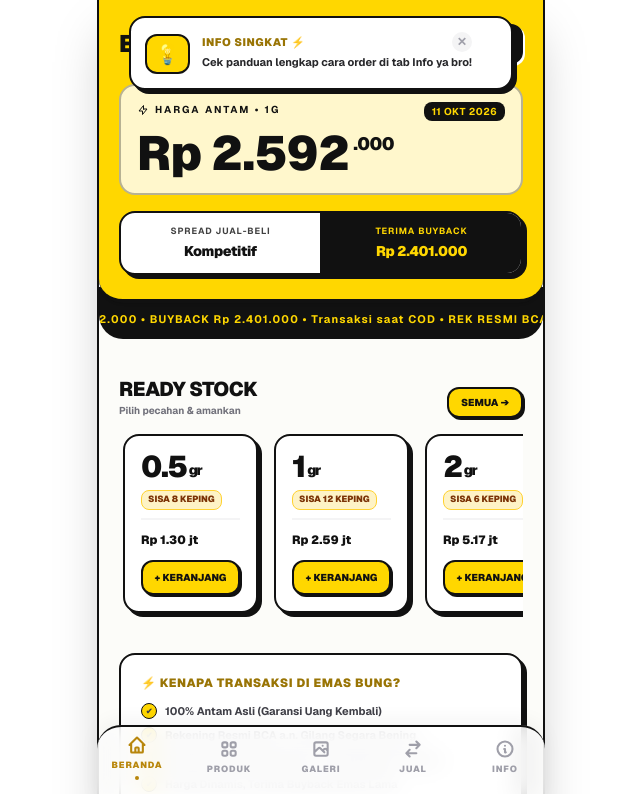
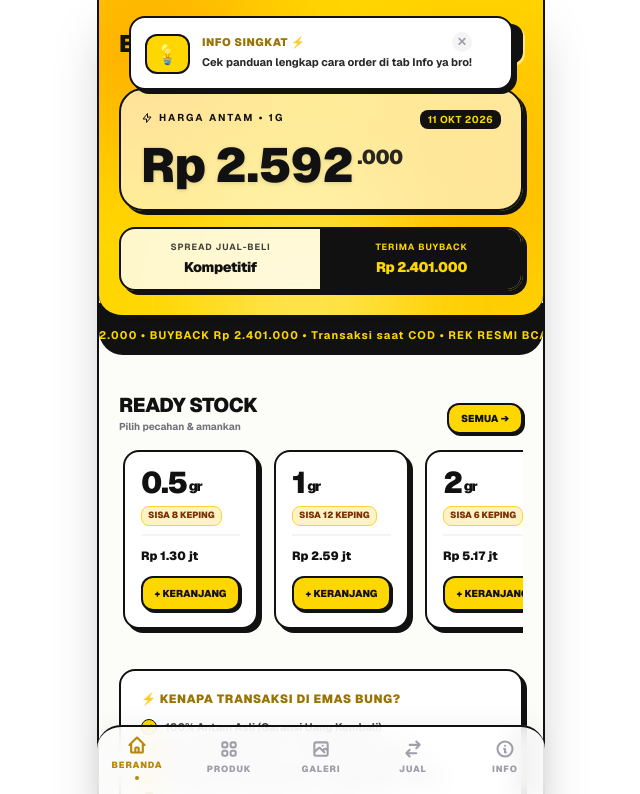
Before and after one commit to hellobungspaces/antam-bung, a Next.js app: page / in a window 1280 px wide. Shown: the top 794 px of the page, without its empty margins (319-959 px from the left). Built offline with nearby package versions, Linux system fonts and the light colour scheme.

Commit message:
feat: upgrade to V43 with floating cart & dynamic date

```diff
--- a/src/app/page.tsx
+++ b/src/app/page.tsx
@@ -62,7 +62,7 @@ export default function AdvancedEmasBungPWA() {
     const now = new Date();
     const defaultFormattedDate = `${now.getDate()} ${months[now.getMonth()]} ${now.getFullYear()}`;
 
-    const savedData = localStorage.getItem("emasBungV45");
+    const savedData = localStorage.getItem("emasBungV46");
     if (savedData) {
       try {
         const parsed = JSON.parse(savedData);
@@ -149,7 +149,7 @@ export default function AdvancedEmasBungPWA() {
     setTimeout(() => {
       setCart(cart.filter(x => x.gram !== gram));
       setRemovingItem(null);
-    }, 300); // 300ms buat nunggu animasi slide-out kelar
+    }, 300);
   };
 
   const cartTotal = cart.reduce((acc, item) => acc + (item.price * item.qty), 0);
@@ -197,9 +197,9 @@ export default function AdvancedEmasBungPWA() {
 
   const saveToStorage = (partialData: any) => {
     try {
-      const existing = JSON.parse(localStorage.getItem("emasBungV45") || "{}");
+      const existing = JSON.parse(localStorage.getItem("emasBungV46") || "{}");
       const dataToSave = { ...existing, basePrice, buybackPrice, currentDate, inventory, gallery, orders, ...partialData };
-      localStorage.setItem("emasBungV45", JSON.stringify(dataToSave));
+      localStorage.setItem("emasBungV46", JSON.stringify(dataToSave));
     } catch (error) {
       alert("Penyimpanan lokal penuh!");
       console.error(error);
@@ -244,17 +244,27 @@ export default function AdvancedEmasBungPWA() {
         </div>
       </div>
 
-      {/* HEADER NAVBAR */}
-      <section className="bg-[#FFD700] text-[#111] pt-6 pb-6 px-5 border-b-4 border-[#111] rounded-b-3xl relative z-10 shadow-sm">
-        <div className="flex justify-between items-center mb-5">
+      {/* HEADER NAVBAR (THE SOFT MESH GLOW EDITION) */}
+      <section className="bg-[#FFD700] text-[#111] pt-6 pb-6 px-5 border-b-4 border-[#111] rounded-b-3xl relative z-10 shadow-sm overflow-hidden">
+
+        {/* MESH GRADIENT BLOBS - Background Effects */}
+        <div className="absolute top-0 left-0 w-full h-full overflow-hidden pointer-events-none z-0">
+          <div className="absolute -top-16 -left-16 w-56 h-56 bg-[#FF9D00] rounded-full blur-[60px] opacity-70 mix-blend-multiply"></div>
+          <div className="absolute top-10 -right-16 w-64 h-64 bg-[#FFAA00] rounded-full blur-[70px] opacity-60 mix-blend-multiply"></div>
+          <div className="absolute -bottom-20 left-1/4 w-48 h-48 bg-[#FFE55C] rounded-full blur-[50px] opacity-90 mix-blend-screen"></div>
+        </div>
+
+        {/* HEADER CONTENT */}
+        <div className="relative z-10">
+          <div className="flex justify-between items-center mb-6">
             <h1 onClick={handleLogoTap} className="text-2xl font-black tracking-tighter cursor-pointer flex items-center gap-1.5">
               EMAS BUNG <span className="w-2 h-2 bg-[#111] rounded-full animate-pulse"></span>
             </h1>
             <div className="flex gap-2">
-            <button onClick={() => window.open(`https://wa.me/${WA_NUMBER}?text=Halo%20Bung,%20mau%20tanya%20ketersediaan%20Antam%20&%20jadwal%20COD.`, "_blank")} className="bg-white text-[#111] px-3 py-1.5 border-2 border-[#111] rounded-xl font-black text-[10px] uppercase shadow-[2px_2px_0px_0px_#111] active:translate-y-[2px] active:shadow-none transition-all flex items-center gap-1">
+              <button onClick={() => window.open(`https://wa.me/${WA_NUMBER}?text=Halo%20Bung,%20mau%20tanya%20ketersediaan%20Antam%20&%20jadwal%20COD.`, "_blank")} className="bg-white/90 backdrop-blur-sm text-[#111] px-3 py-1.5 border-2 border-[#111] rounded-xl font-black text-[10px] uppercase shadow-[2px_2px_0px_0px_#111] active:translate-y-[2px] active:shadow-none transition-all flex items-center gap-1">
                 💬 Chat WA
               </button>
-            <button onClick={() => setShowCart(true)} className="relative bg-[#111] text-white p-2 border-2 border-[#111] rounded-xl shadow-[2px_2px_0px_0px_#fff] active:translate-y-[2px] active:shadow-none transition-all flex items-center justify-center">
+              <button onClick={() => setShowCart(true)} className="relative bg-[#111] text-white p-2 border-2 border-[#111] rounded-xl shadow-[2px_2px_0px_0px_rgba(255,255,255,0.5)] active:translate-y-[2px] active:shadow-none transition-all flex items-center justify-center">
                 <svg className="w-5 h-5" fill="none" stroke="currentColor" viewBox="0 0 24 24"><path strokeLinecap="round" strokeLinejoin="round" strokeWidth="2.5" d="M3 3h2l.4 2M7 13h10l4-8H5.4M7 13L5.4 5M7 13l-2.293 2.293c-.63.63-.184 1.707.707 1.707H17m0 0a2 2 0 100 4 2 2 0 000-4zm-8 2a2 2 0 11-4 0 2 2 0 014 0z"></path></svg>
                 {totalCartItemsCount > 0 && (
                   <span key={totalCartItemsCount} className="absolute -top-3 -right-3 bg-[#FFD700] text-[#111] text-[11px] font-black w-6 h-6 flex items-center justify-center rounded-full border-2 border-[#111] animate-in zoom-in duration-300">
@@ -265,11 +275,11 @@ export default function AdvancedEmasBungPWA() {
             </div>
           </div>
 
-        {/* HERO SECTION */}
+          {/* HERO SECTION WITH GLASSMORPHISM */}
           {activeTab === "beranda" && (
             <div className="animate-in fade-in duration-300">
-            <div className="bg-white/80 border-2 border-[#111]/30 p-4 mb-4 rounded-2xl backdrop-blur-md">
-              <div className="flex justify-between items-start mb-2">
+              <div className="bg-white/60 border-2 border-[#111] p-5 mb-4 rounded-3xl backdrop-blur-md shadow-[4px_4px_0px_0px_#111]">
+                <div className="flex justify-between items-start mb-3">
                   <p className="text-[10px] font-bold tracking-[0.2em] uppercase flex items-center gap-1.5 text-[#111]">
                     <svg className="w-3 h-3 text-[#111]" fill="none" stroke="currentColor" viewBox="0 0 24 24"><path strokeLinecap="round" strokeLinejoin="round" strokeWidth="2" d="M13 10V3L4 14h7v7l9-11h-7z"></path></svg>
                     HARGA ANTAM • 1G
@@ -278,14 +288,14 @@ export default function AdvancedEmasBungPWA() {
                 </div>
 
                 <div className="flex items-start gap-1 font-black leading-none tracking-tighter text-[#111]">
-                <span className="text-5xl leading-none">Rp {(basePrice/1000).toLocaleString("id-ID")}</span>
-                <div className="text-lg leading-tight flex flex-col pt-1">
+                  <span className="text-5xl leading-none drop-shadow-sm">Rp {(basePrice/1000).toLocaleString("id-ID")}</span>
+                  <div className="text-xl leading-tight flex flex-col pt-1 opacity-90">
                     <span>.000</span>
                   </div>
                 </div>
               </div>
 
-            <div className="flex border-2 border-[#111] rounded-2xl overflow-hidden bg-white shadow-[4px_4px_0px_0px_#111]">
+              <div className="flex border-2 border-[#111] rounded-2xl overflow-hidden bg-white/80 backdrop-blur-sm shadow-[4px_4px_0px_0px_#111]">
                 <div className="flex-1 p-3 text-center border-r-2 border-[#111]">
                   <p className="text-[9px] font-bold uppercase tracking-widest text-[#111]/80 mb-0.5">Spread Jual-Beli</p>
                   <p className="text-sm font-black tracking-tight text-[#111]">Kompetitif</p>
@@ -297,6 +307,7 @@ export default function AdvancedEmasBungPWA() {
               </div>
             </div>
           )}
+        </div>
       </section>
 
       {/* BREAKING NEWS MARQUEE */}
@@ -595,19 +606,16 @@ export default function AdvancedEmasBungPWA() {
         )}
       </div>
 
-      {/* BOTTOMSHEET CART MODAL DENGAN BACKDROP BLUR */}
+      {/* BOTTOMSHEET CART MODAL */}
       {showCart && (
         <div className="fixed inset-0 z-50 flex flex-col justify-end">
-          {/* Overlay / Backdrop */}
           <div
             onClick={() => setShowCart(false)}
             className="absolute inset-0 bg-[#111]/60 backdrop-blur-sm animate-in fade-in duration-300"
           ></div>
 
-          {/* Bottomsheet Panel */}
           <div className="bg-white w-full max-w-md mx-auto h-[80vh] rounded-t-3xl border-t-2 border-x-2 border-[#111] p-5 flex flex-col relative z-10 animate-in slide-in-from-bottom-full duration-300 ease-out shadow-[0px_-8px_20px_rgba(0,0,0,0.1)]">
 
-            {/* Drag Handle */}
             <div className="w-12 h-1.5 bg-zinc-300 rounded-full mx-auto mb-6"></div>
 
             <div className="flex justify-between items-center pb-4 mb-4">
@@ -665,7 +673,7 @@ export default function AdvancedEmasBungPWA() {
         </div>
       )}
 
-      {/* BOTTOM NAVIGATION WITH GLASSMORPHISM */}
+      {/* BOTTOM NAVIGATION */}
       <nav className="fixed bottom-0 left-1/2 -translate-x-1/2 w-full max-w-md bg-white/80 backdrop-blur-md border-t-2 border-[#111] rounded-t-3xl flex justify-between px-3 pt-3 pb-6 z-40 shadow-[0px_-4px_20px_rgba(0,0,0,0.05)]">
         {[
           { id:"beranda", label:"Beranda", icon: <svg className="w-5 h-5 mb-1" fill="none" stroke="currentColor" viewBox="0 0 24 24" strokeWidth="2.5"><path strokeLinecap="round" strokeLinejoin="round" d="M3 12l2-2m0 0l7-7 7 7M5 10v10a1 1 0 001 1h3m10-11l2 2m-2-2v10a1 1 0 01-1 1h-3m-6 0a1 1 0 001-1v-4a1 1 0 011-1h2a1 1 0 011 1v4a1 1 0 001 1m-6 0h6"/></svg> },
@@ -715,7 +723,6 @@ export default function AdvancedEmasBungPWA() {
               ))}
             </div>
 
-            {/* TAB PRICE & TANGGAL */}
             {adminTab === 'price' && (
               <div className="space-y-4">
                 <div className="bg-white p-5 border-2 border-[#111] rounded-3xl shadow-[4px_4px_0px_0px_#111] space-y-4">
```
Lines whose indentation alone changed are shown as unchanged.
